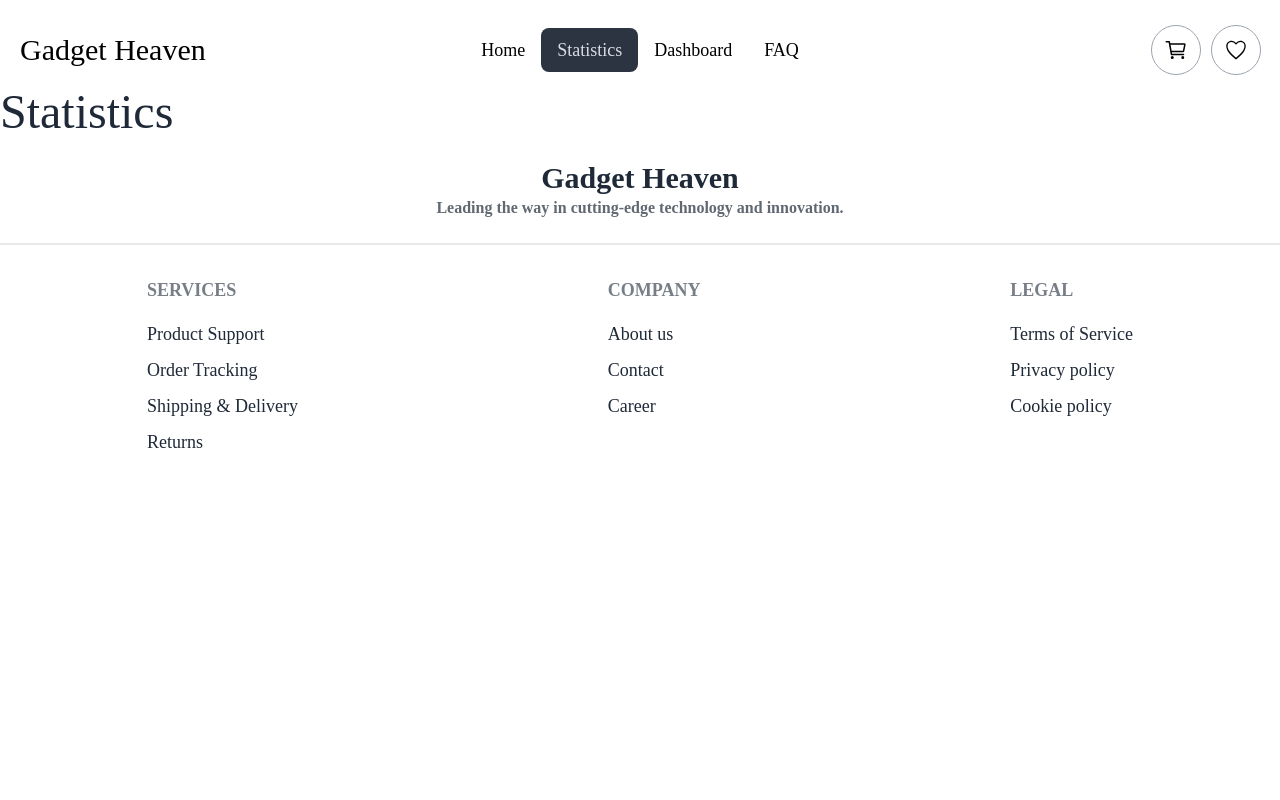
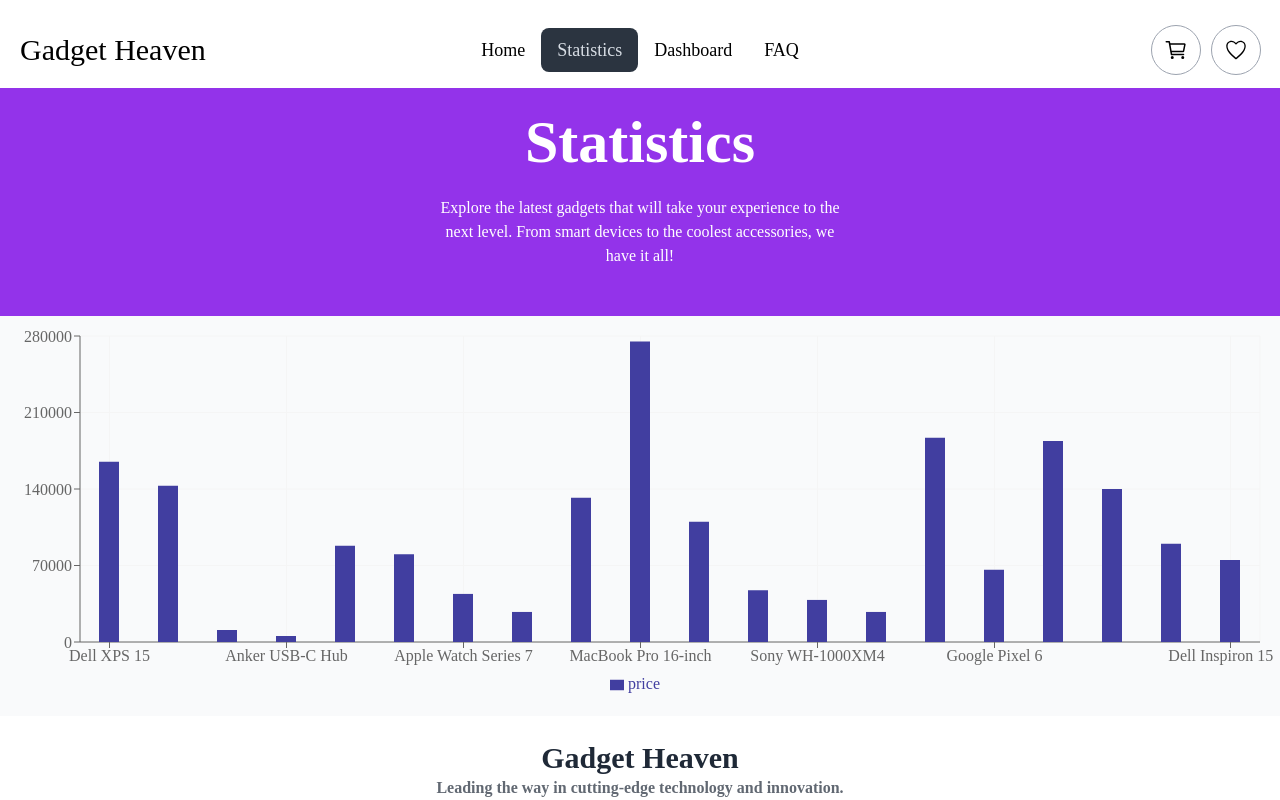
Before and after one commit to programming-hero-web-course-4/b10a8-gadget-heaven-noushinsaad, a React (Vite) app: page /statistics in a window 1280 px wide. Shown: the top 800 px of the page. Built offline with nearby package versions, Linux system fonts and the light colour scheme.

Commit message:
add rechart in the statistics component and add a details button in the cart and wishlist product

```diff
--- a/package.json
+++ b/package.json
@@ -22,6 +22,7 @@
     "react-router-dom": "^6.27.0",
     "react-tabs": "^6.0.2",
     "react-toastify": "^10.0.6",
+    "recharts": "^2.13.3",
     "sort-by": "^1.2.0"
   },
   "devDependencies": {
--- a/src/components/Dashboard/Dashboard.jsx
+++ b/src/components/Dashboard/Dashboard.jsx
@@ -90,7 +90,8 @@
 
 
                 <TabPanel>
-                    <div className='w-3/4 mx-auto flex flex-col lg:flex-row justify-between items-center py-3 gap-6'>
+                    <div className='bg-gray-200 my-4 rounded-xl'>
+                        <div className='w-3/4 mx-auto flex flex-col lg:flex-row  items-center justify-between gap-6 py-3'>
                             <h2 className='text-2xl font-semibold'>Cart</h2>
                             <div className='flex flex-col-reverse lg:flex-row items-center justify-between gap-6'>
                                 <h1 className='text-xl font-semibold flex items-center gap-1'>Total Cost: <FaBangladeshiTakaSign /> {totalPrice}</h1>
@@ -113,6 +114,7 @@
                                     handleClose={handleCloseModal}
                                     totalPrice={totalPrice}
                                 ></Modal>
+                            </div>
                         </div>
                     </div>
                     <div className='space-y-4 py-8'>
--- a/src/components/Modal/Modal.jsx
+++ b/src/components/Modal/Modal.jsx
@@ -14,7 +14,7 @@
                 <h2 className="text-3xl font-bold mb-4">Payment Successfully</h2>
                 <p className="text-lg opacity-80 font-semibold">Thanks for purchasing</p>
                 <p className="flex justify-center items-center gap-1 text-lg opacity-80 font-semibold">Total: <FaBangladeshiTakaSign />{totalPrice}</p>
-                <div className="flex flex-col md:flex-row gap-4">
+                <div className="flex flex-col justify-center items-center md:flex-row gap-4">
                     <button onClick={handleProceed} className="btn btn-wide rounded-full mt-4">Proceed</button>
                     <button onClick={handleClose} className="btn btn-wide rounded-full mt-4">Close</button>
                 </div>
--- a/src/components/Product/Product.jsx
+++ b/src/components/Product/Product.jsx
@@ -6,8 +6,8 @@
     const { product_id, product_title, product_image, price } = product;
     return (
         <div className="card p-4 border-2 shadow-xl h-fit">
-            <figure className="w-full rounded-xl h-[200px] bg-gray-200">
-                <img className='w-full h-full object-contain'
+            <figure className="w-full rounded-xl h-[220px] bg-gray-200">
+                <img className='w-full h-full object-cover'
                     src={product_image}
                     alt={product_title} />
             </figure>
--- a/src/components/ProductDetails/ProductDetails.jsx
+++ b/src/components/ProductDetails/ProductDetails.jsx
@@ -36,8 +36,8 @@
 
 
 
-    const firstExample = {
-        size: 50,
+    const starRating = {
+        size: 30,
         count: 5,
         value: rating,
         isHalf: true,
@@ -64,7 +64,7 @@
             </div>
             <div className='w-3/4 mx-auto border-2 p-2 bg-white rounded-xl relative -top-44'>
                 <div className="flex flex-col lg:flex-row gap-6">
-                    <div className="border-2 lg:w-2/5 h-[250px] lg:h-[500px] bg-gray-300 rounded-xl p-4">
+                    <div className="border-2 lg:w-2/5 h-[250px] lg:h-[500px] bg-gray-300 rounded-xl ">
                         <img className="h-full w-full object-cover rounded-xl" src={product_image} alt={product_title} />
                     </div>
                     <div className="lg:w-3/5 rounded-xl p-3 space-y-4">
@@ -90,7 +90,7 @@
                             <h1 className="font-bold">Rating</h1>
                             <div className="flex gap-2 items-center">
                                 <div className="flex">
-                                    <ReactStars {...firstExample} />
+                                    <ReactStars {...starRating} />
                                 </div>
                                 <p className="bg-gray-300 p-2 rounded-full">{rating}</p>
                             </div>
--- a/src/components/ProductList/ProductList.jsx
+++ b/src/components/ProductList/ProductList.jsx
@@ -1,8 +1,9 @@
 import { FaBangladeshiTakaSign } from "react-icons/fa6";
 import PropTypes from 'prop-types';
+import { Link } from "react-router-dom";
 
 const ProductList = ({ product, deleteProduct, listType }) => {
-    const { product_title, product_image, price, description } = product;
+    const { product_id, product_title, product_image, price, description } = product;
 
     return (
         <div className="w-3/4 mx-auto card shadow-xl">
@@ -33,7 +34,14 @@
                         <p className="text-3xl font-bold">{product_title}</p>
                         <p className="text-lg opacity-75">{description}</p>
                         <p className="text-xl font-semibold opacity-80 flex items-center gap-1">Price: <FaBangladeshiTakaSign />{price}</p>
+                        <Link to={`/products/${product_id}`}>
+                            <button
+                                className="btn btn-wide rounded-full mt-4 bg-purple-400">
+                                View Details
+                            </button>
+                        </Link>
                     </div>
+
                 </div>
             </div>
         </div>
--- a/src/components/Statistics/Statistics.jsx
+++ b/src/components/Statistics/Statistics.jsx
@@ -1,12 +1,65 @@
 import { Helmet } from "react-helmet";
+import { useEffect, useState } from 'react';
+import {
+    ComposedChart,
+
+    Bar,
+    XAxis,
+    YAxis,
+    CartesianGrid,
+    Tooltip,
+    Legend,
+
+    ResponsiveContainer
+} from 'recharts';
+
+
+
 
 const Statistics = () => {
+
+    const [allProducts, setAllProducts] = useState([]);
+
+    useEffect(() => {
+        fetch('./productsData.json')
+            .then(res => res.json())
+            .then(data => setAllProducts(data))
+    }, [])
+
+
+
     return (
-        <div>
+        <div className="bg-gray-50">
             <Helmet>
                 <title>Statistics - Gadget Heaven</title>
             </Helmet>
-            <h1 className="text-5xl">Statistics</h1>
+            <div className="text-center bg-purple-600 p-6 text-white">
+                <h1 className="md:w-3/4 mx-auto text-3xl md:text-4xl  lg:text-6xl font-bold">Statistics</h1>
+                <p className="py-6 md:w-1/3 mx-auto">
+                    Explore the latest gadgets that will take your experience to the next level.
+                    From smart devices to the coolest accessories, we have it all!
+                </p>
+            </div>
+
+            <ResponsiveContainer width="100%" height={400}>
+                <ComposedChart
+                    data={allProducts}
+                    margin={{
+                        top: 20,
+                        right: 20,
+                        bottom: 20,
+                        left: 20
+                    }}
+                >
+                    <CartesianGrid stroke="#f5f5f5" />
+                    <XAxis dataKey="product_title" />
+                    <YAxis />
+                    <Tooltip />
+                    <Legend />
+                    <Bar dataKey="price" barSize={20} fill="#413ea0" />
+                </ComposedChart>
+            </ResponsiveContainer>
+
         </div>
     );
 };
```
Also changed, not shown: 2 other files (tests, documents, lock files or other folders). Lines whose indentation alone changed are shown as unchanged.
